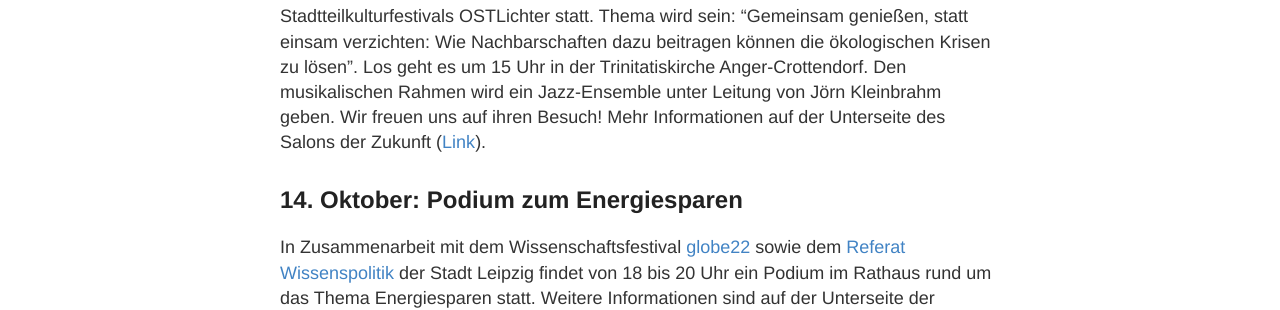
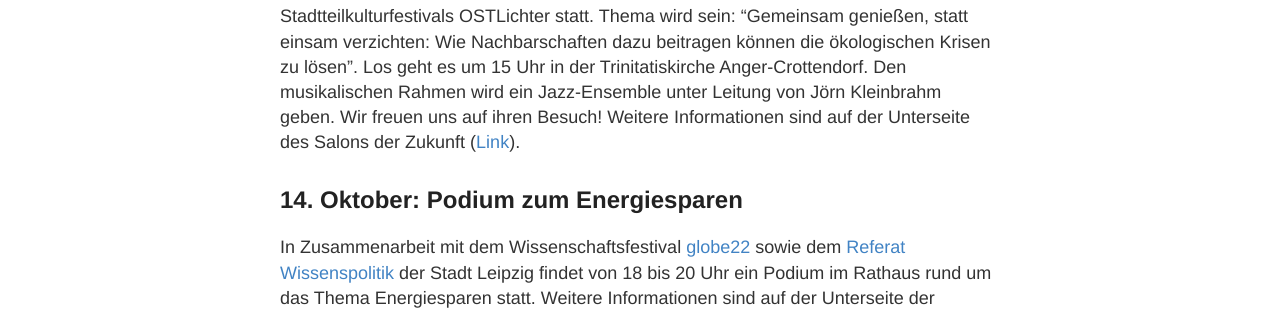
Before and after one commit to s4f-leipzig/s4f-leipzig.github.io, a Jekyll site: the page built from index.md, in a window 1280 px wide. Shown: the part 609-919 px from the top of the page. Built offline with Jekyll 4.4.1, drawn with Linux system fonts in a browser that asks for light colours; some of the changed text lies outside the part shown.

Commit message:
Update index.md

```diff
--- a/index.md
+++ b/index.md
@@ -4,7 +4,7 @@
 ---
 
 <h2>8. Oktober: <a href="https://s4f-leipzig.de/salon/">Salon</a> der Zukunft</h2>
-Der nächste Salon der Zukunft findet am 8. Oktober 2022 im Rahmen des Stadtteilkulturfestivals OSTLichter statt. Thema wird sein: "Gemeinsam genießen, statt einsam verzichten: Wie Nachbarschaften dazu beitragen können die ökologischen Krisen zu lösen". Los geht es um 15 Uhr in der Trinitatiskirche Anger-Crottendorf. Den musikalischen Rahmen wird ein Jazz-Ensemble unter Leitung von Jörn Kleinbrahm geben. Wir freuen uns auf ihren Besuch! Mehr Informationen auf der Unterseite des Salons der Zukunft (<a href="https://s4f-leipzig.de/salon/">Link</a>).
+Der nächste Salon der Zukunft findet am 8. Oktober 2022 im Rahmen des Stadtteilkulturfestivals OSTLichter statt. Thema wird sein: "Gemeinsam genießen, statt einsam verzichten: Wie Nachbarschaften dazu beitragen können die ökologischen Krisen zu lösen". Los geht es um 15 Uhr in der Trinitatiskirche Anger-Crottendorf. Den musikalischen Rahmen wird ein Jazz-Ensemble unter Leitung von Jörn Kleinbrahm geben. Wir freuen uns auf ihren Besuch! Weitere Informationen sind auf der Unterseite des Salons der Zukunft (<a href="https://s4f-leipzig.de/salon/">Link</a>).
 
 <h2>14. Oktober: <a href="https://s4f-leipzig.de/podium/">Podium</a> zum Energiesparen</h2>
 In Zusammenarbeit mit dem Wissenschaftsfestival <a href="https://www.globe-festival.de/">globe22</a> sowie dem <a href="https://www.leipzig.de/buergerservice-und-verwaltung/aemter-und-behoerdengaenge/behoerden-und-dienstleistungen/dienststelle/referat-wissenspolitik-0117">Referat Wissenspolitik</a> der Stadt Leipzig findet von 18 bis 20 Uhr ein Podium im Rathaus rund um das Thema Energiesparen statt. Weitere Informationen sind auf der Unterseite der Podiumsveranstaltungen im Rathaus (<a href="https://s4f-leipzig.de/podium/">Link</a>).
```
